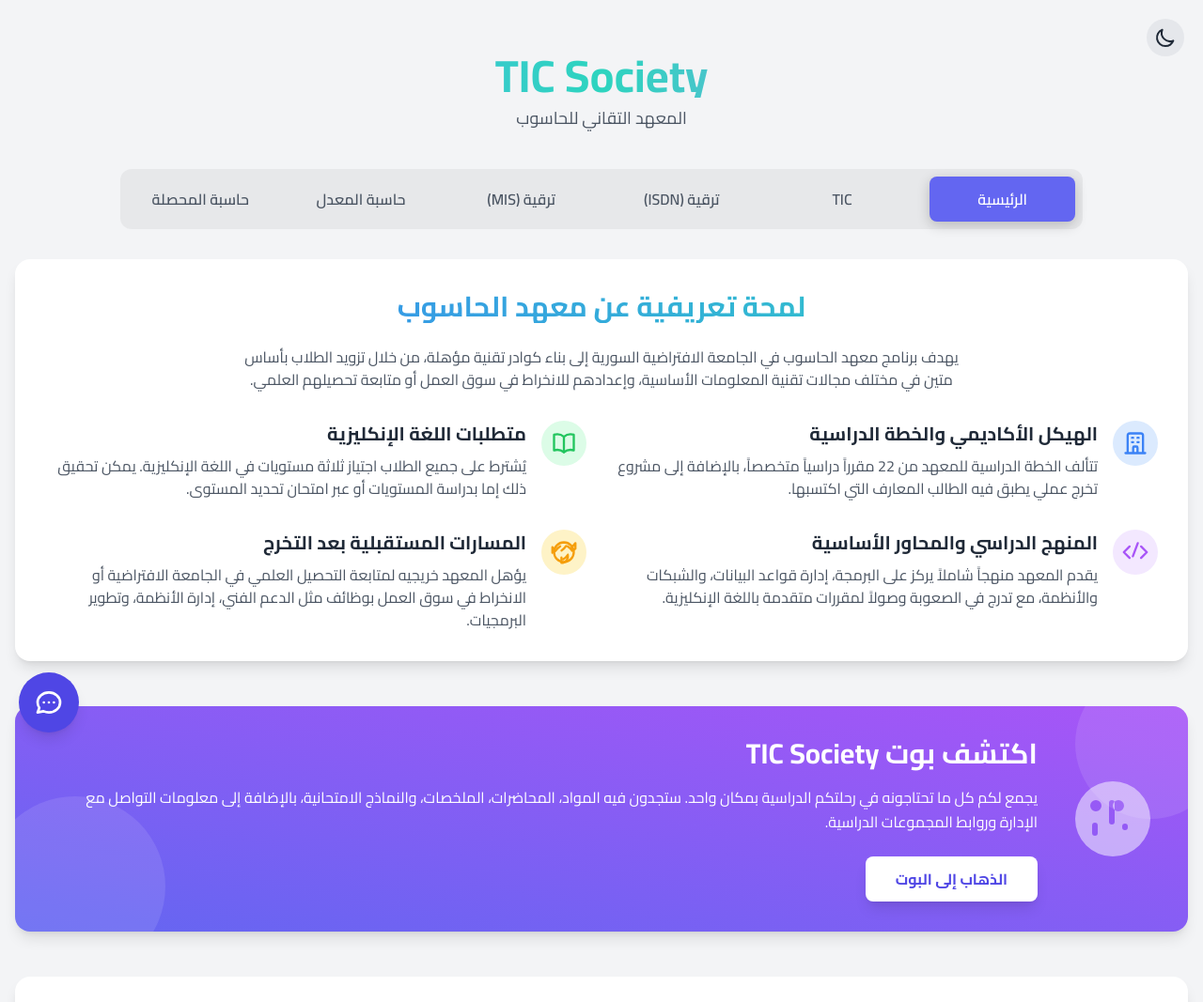
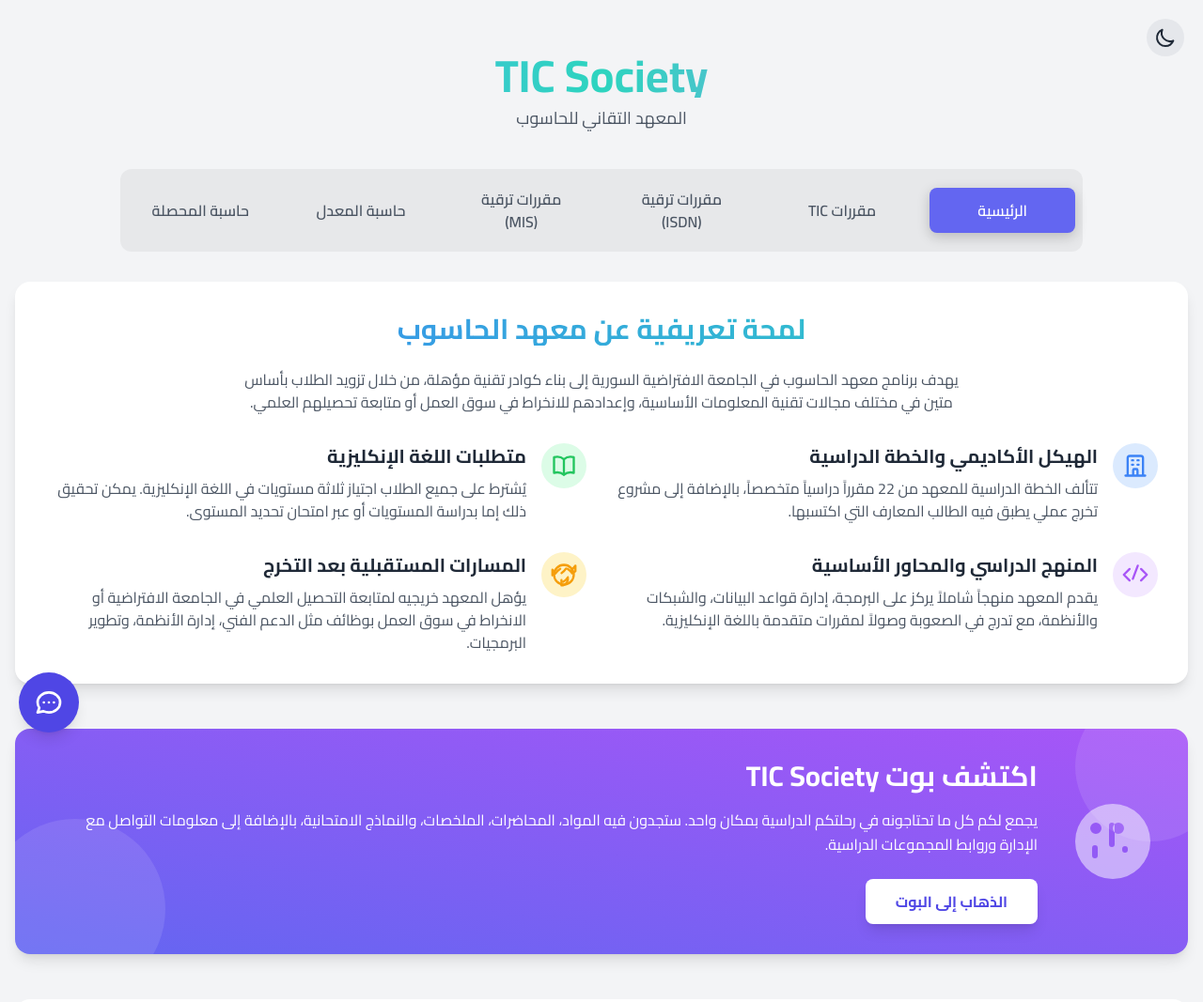
Before and after one commit to AkraMtello12/TIC-BAIT-Curriculum, a plain HTML site: page index.html in a window 1280 px wide. Shown: the top 1067 px of the page at 94% size. Drawn offline with nearby package versions, Linux system fonts and the light colour scheme.

Commit message:
Update index.html

```diff
--- a/index.html
+++ b/index.html
@@ -93,9 +93,9 @@
 
         <div class="flex flex-col sm:flex-row justify-center items-center gap-2 md:gap-4 mb-8 p-2 rounded-xl max-w-5xl mx-auto" style="background-color: rgba(128, 128, 128, 0.1);">
             <button data-tab="tab0" class="tab-btn w-full sm:w-auto flex-1 font-semibold py-3 px-6 rounded-lg transition-all duration-300">الرئيسية</button>
-            <button data-tab="tab1" class="tab-btn w-full sm:w-auto flex-1 font-semibold py-3 px-6 rounded-lg transition-all duration-300">TIC</button>
-            <button data-tab="tab2" class="tab-btn w-full sm:w-auto flex-1 font-semibold py-3 px-6 rounded-lg transition-all duration-300">ترقية (ISDN)</button>
-            <button data-tab="tab3" class="tab-btn w-full sm:w-auto flex-1 font-semibold py-3 px-6 rounded-lg transition-all duration-300">ترقية (MIS)</button>
+            <button data-tab="tab1" class="tab-btn w-full sm:w-auto flex-1 font-semibold py-3 px-6 rounded-lg transition-all duration-300">مقررات TIC</button>
+            <button data-tab="tab2" class="tab-btn w-full sm:w-auto flex-1 font-semibold py-3 px-6 rounded-lg transition-all duration-300">مقررات ترقية (ISDN)</button>
+            <button data-tab="tab3" class="tab-btn w-full sm:w-auto flex-1 font-semibold py-3 px-6 rounded-lg transition-all duration-300">مقررات ترقية (MIS)</button>
             <button data-tab="tab4" class="tab-btn w-full sm:w-auto flex-1 font-semibold py-3 px-6 rounded-lg transition-all duration-300">حاسبة المعدل</button>
             <button data-tab="tab5" class="tab-btn w-full sm:w-auto flex-1 font-semibold py-3 px-6 rounded-lg transition-all duration-300">حاسبة المحصلة</button>
         </div>
```
